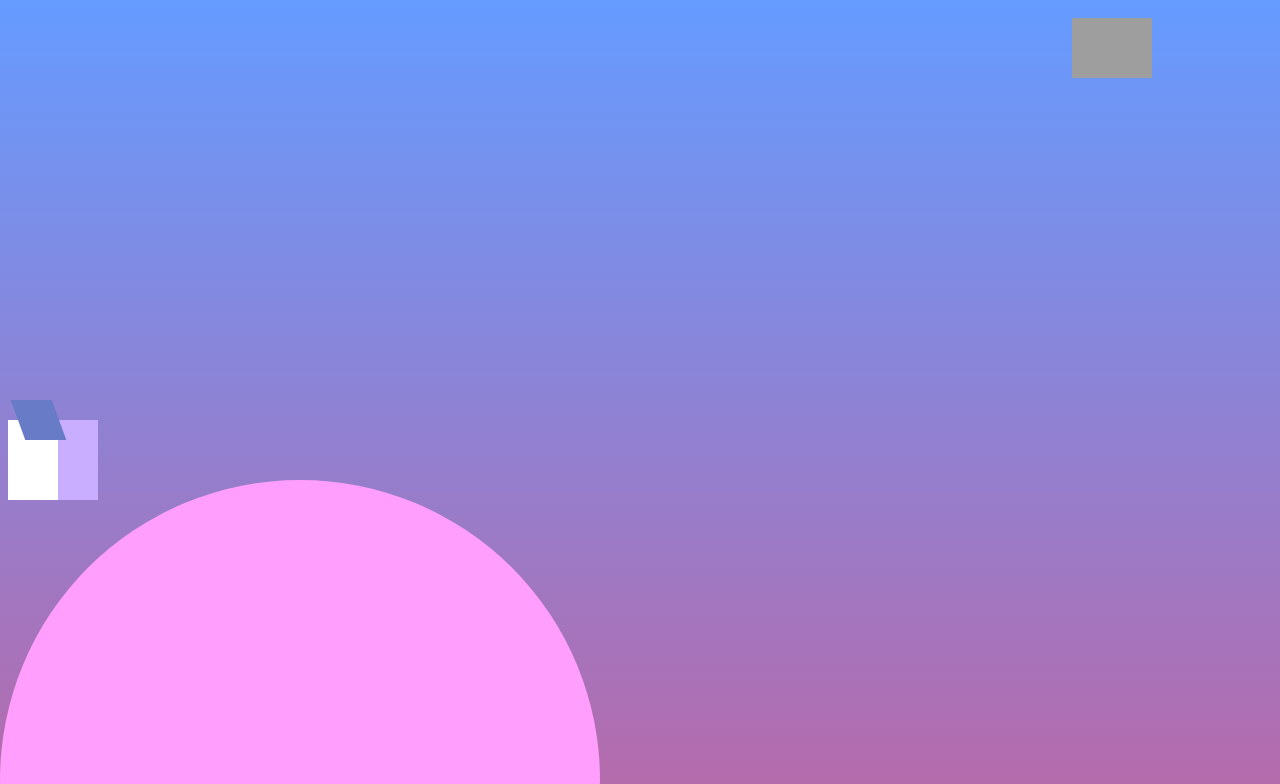
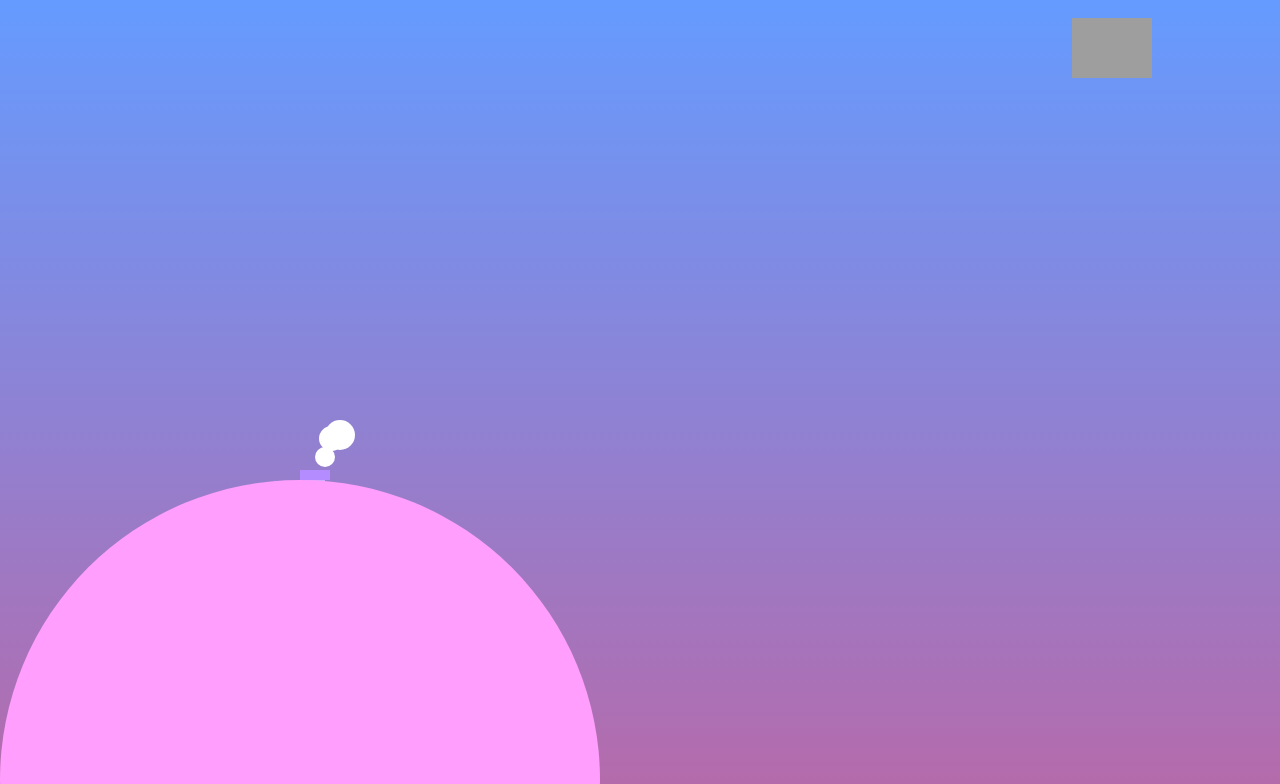
Before and after one commit to pionperf0466/2019CS8Tri2, a plain HTML site: page night scene/scene.html in a window 1280 px wide. Shown: the top 784 px of the page. Drawn offline with Linux system fonts and the light colour scheme; grey boxes are pictures that could not be loaded.

Commit message:
clouds and house

```diff
--- a/night scene/scene.html
+++ b/night scene/scene.html
@@ -20,8 +20,21 @@
             width: 80px;
             height: 80px;
             right: 10%;
+        }
+        #clouds{
+            background: url('file:///workspace/2019CS8Tri2/night%20scene/cotton-candy-pink-cloud-pink-cloud.jpg');
+            background-size:contain;
+            position: absolute;
+            width: 500px;
+            height: 500px;
+            right:50px;
+
+
+
+
 
         }
+
         #frontWall{
             width: 50px;
             height: 80px;
@@ -48,7 +61,8 @@
         }
         #house{
             position: absolute;
-            bottom: 300px;
+            bottom: 190px;
+            left: 250px;
             height: 100px;
             width: 100px;
         }
@@ -67,8 +81,8 @@
 	        transform: skew(20deg);
 	        background-color: #677bc7;
             position: absolute;
-            left:10px;
-            bottom: 60px;
+            left:43px;
+            bottom: 80px;
         }
         #roof {
 	        width: 0;
@@ -77,33 +91,34 @@
 	        border-right: 25px solid transparent;
 	        border-bottom: 50px solid #b48cff;
             position: absolute;
-            left:250px;
-            top: 254px;
+            left:0px;
+            bottom: 80px;
         }
         #chimney{
             width: 20px;
             height: 40px;
             background-color: #c9adff;
             position: absolute;
-            left:310px;
-            top: 250px;
+            left:55px;
+            bottom: 100px;
         }
         #top{
             width: 30px;
             height: 10px;
             background-color: #b48cff;
             position: absolute;
-            left:305px;
-            top: 240px;
+            left:50px;
+            bottom: 130px;
         }
+
         #smokecloud1{
             border-radius: 50%;
             width: 20px;
             height: 20px;
             background-color: white;
             position: absolute;
-            left: 310px;
-            top: 215px;
+            left:65px;
+            bottom: 143px;
 
         }
         #smokecloud2{
@@ -112,8 +127,8 @@
             height: 25px;
             background-color: white;
             position: absolute;
-            left: 310px;
-            top: 200px;
+            left:69px;
+            bottom: 159px;
 
         }
          #smokecloud3{
@@ -122,8 +137,8 @@
             height: 30px;
             background-color: white;
             position: absolute;
-            left: 310px;
-            top: 185px;
+             left:75px;
+            bottom: 160px;
          }
 
     </style>
@@ -131,6 +146,7 @@
     <body>
         <div class='body'></div>
         <div id='moon1'></div>
+         <div id='clouds'></div>
         <div id='house'>
             <div id='shadow'></div>
             <div id='frontWall'></div>
```
Also changed, not shown: night scene/cotton-candy-pink-cloud-pink-cloud.jpg (added).
